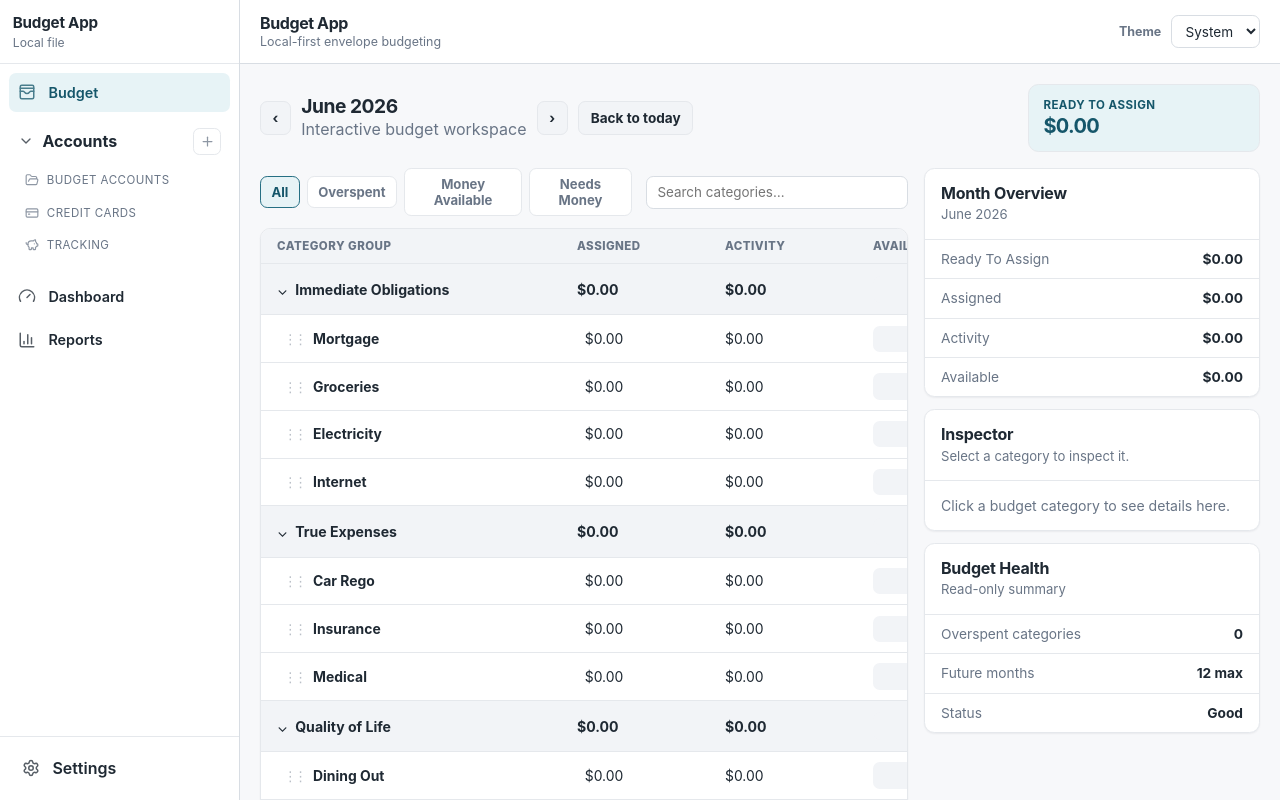
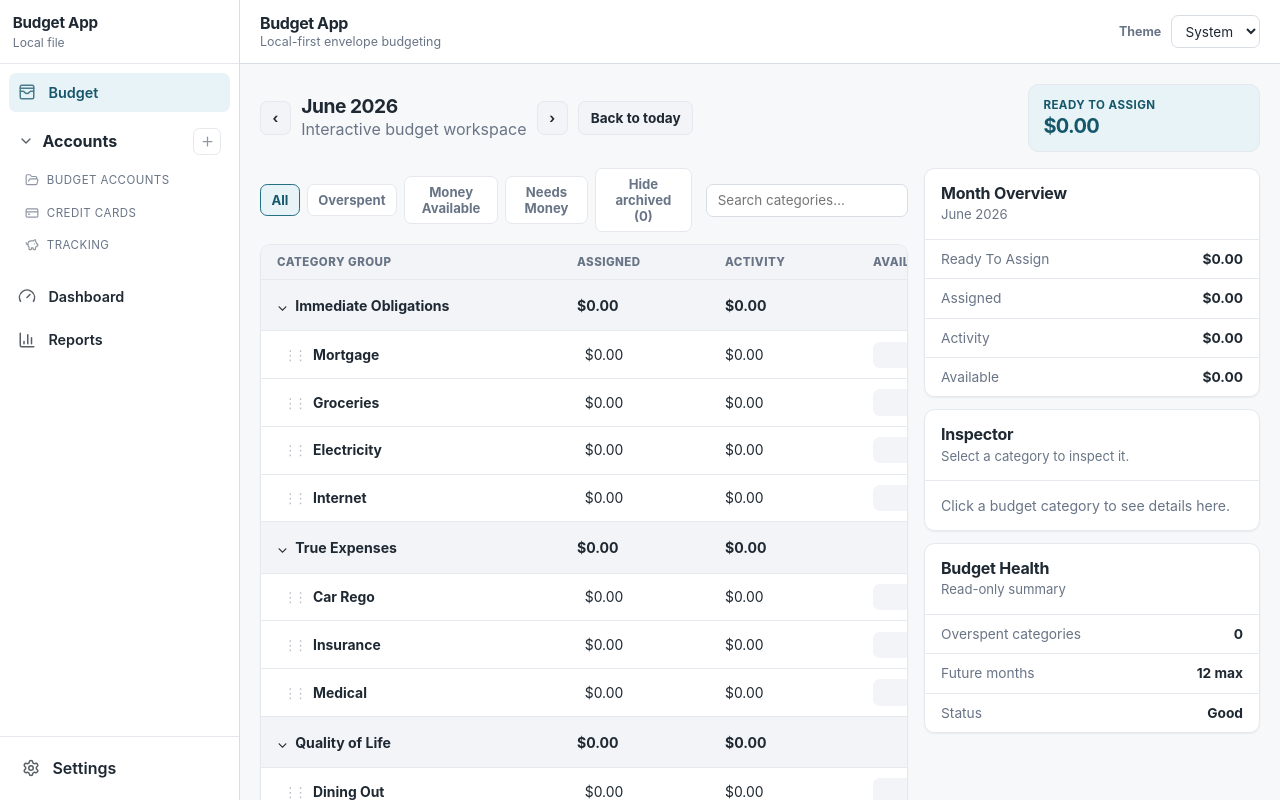
Before and after one commit to sjmclean/budget-app, a React (Vite) app in the folder apps/web/: page /budget in a window 1280 px wide. Shown: the top 800 px of the page. Built offline with nearby package versions, Linux system fonts and the light colour scheme.

Commit message:
v1.16c add hide archived category filter

```diff
--- a/apps/web/src/pages/BudgetPage.tsx
+++ b/apps/web/src/pages/BudgetPage.tsx
@@ -368,6 +368,8 @@ function CategoryInspector({
 }
 
 export function BudgetPage() {
+  const [hideArchivedCategories, setHideArchivedCategories] = useState(false);
+
   const {
     data,
     isLoading,
@@ -411,9 +413,29 @@ export function BudgetPage() {
     );
   }
 
+  const visibleCategoryGroups = hideArchivedCategories
+    ? data.categoryGroups
+        .map((group) => ({
+          ...group,
+          categories: group.categories.filter((category) => !category.isArchived),
+        }))
+        .filter((group) => group.categories.length > 0)
+    : data.categoryGroups;
+
+  const hiddenArchivedCount = data.categoryGroups.reduce(
+    (count, group) =>
+      count + group.categories.filter((category) => category.isArchived).length,
+    0,
+  );
+
+  const selectedCategoryVisible =
+    selectedCategory !== null && !(hideArchivedCategories && selectedCategory.isArchived);
+  const visibleSelectedCategory = selectedCategoryVisible ? selectedCategory : null;
+  const visibleSelectedGroup = selectedCategoryVisible ? selectedGroup : null;
+
   const isBudgetOverassigned = data.readyToAssign < 0;
   const selectedCategoryIsOverassignedSource =
-    selectedCategory !== null && overassignedCategoryIds.includes(selectedCategory.id);
+    visibleSelectedCategory !== null && overassignedCategoryIds.includes(visibleSelectedCategory.id);
 
   const overspentCount = data.categoryGroups.reduce(
     (count, group) =>
@@ -455,6 +477,20 @@ export function BudgetPage() {
             <button className="budget-filter" type="button">Overspent</button>
             <button className="budget-filter" type="button">Money Available</button>
             <button className="budget-filter" type="button">Needs Money</button>
+            <button
+              className={hideArchivedCategories ? "budget-filter budget-filter-active" : "budget-filter"}
+              type="button"
+              onClick={() => setHideArchivedCategories((current) => !current)}
+              title={
+                hideArchivedCategories
+                  ? "Show archived categories"
+                  : "Hide archived categories"
+              }
+            >
+              {hideArchivedCategories
+                ? `Archived hidden (${hiddenArchivedCount})`
+                : `Hide archived (${hiddenArchivedCount})`}
+            </button>
 
             <div className="budget-filter-spacer" />
 
@@ -473,12 +509,12 @@ export function BudgetPage() {
               <span>Available</span>
             </div>
 
-            {data.categoryGroups.map((group) => (
+            {visibleCategoryGroups.map((group) => (
               <BudgetGroup
                 key={group.id}
                 group={group}
                 currencyCode={data.currencyCode}
-                selectedCategoryId={selectedCategory?.id ?? null}
+                selectedCategoryId={visibleSelectedCategory?.id ?? null}
                 overassignedCategoryIds={overassignedCategoryIds}
                 onSelectCategory={selectCategory}
                 onAssignedChange={updateAssigned}
@@ -515,8 +551,8 @@ export function BudgetPage() {
           </Card>
 
           <CategoryInspector
-            category={selectedCategory}
-            group={selectedGroup}
+            category={visibleSelectedCategory}
+            group={visibleSelectedGroup}
             currencyCode={data.currencyCode}
             isOverassignedSource={selectedCategoryIsOverassignedSource}
             onRenameCategory={renameCategory}
```
Also changed, not shown: 1 other file (tests, documents, lock files or other folders).
